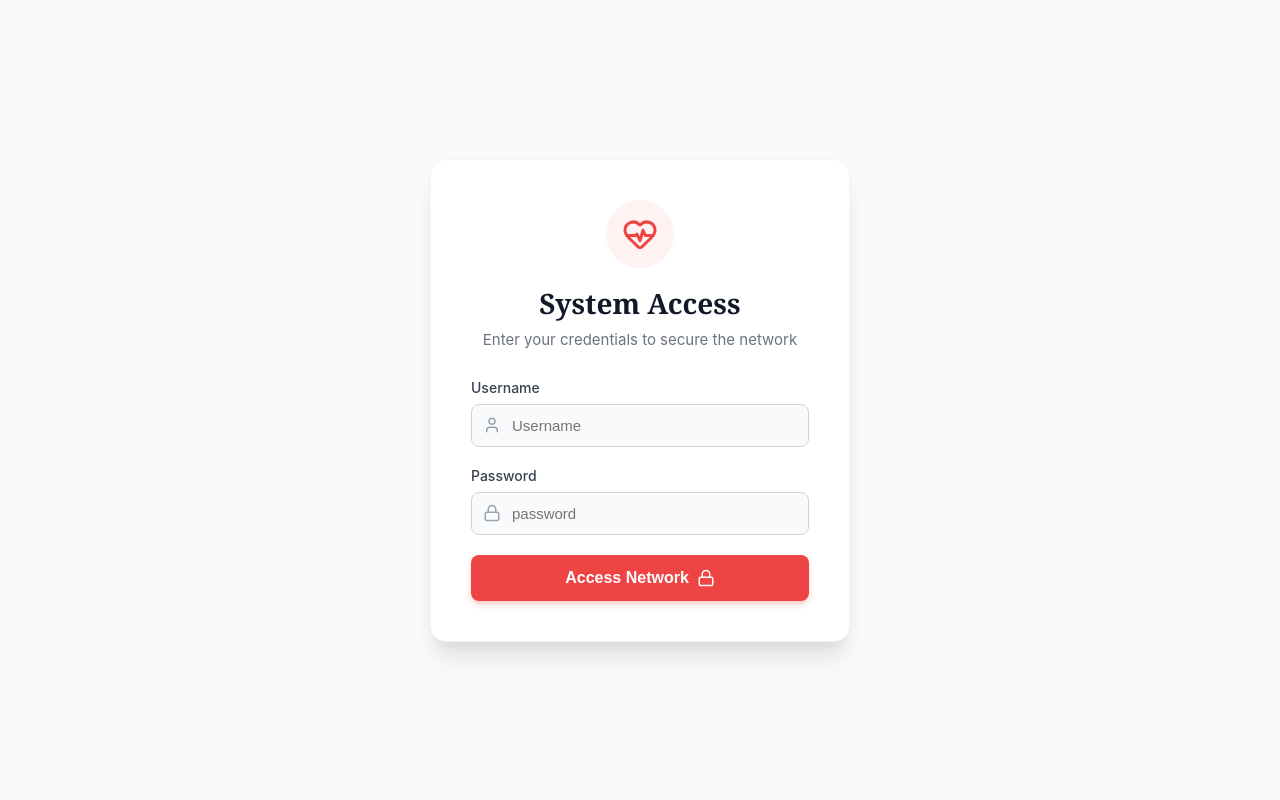
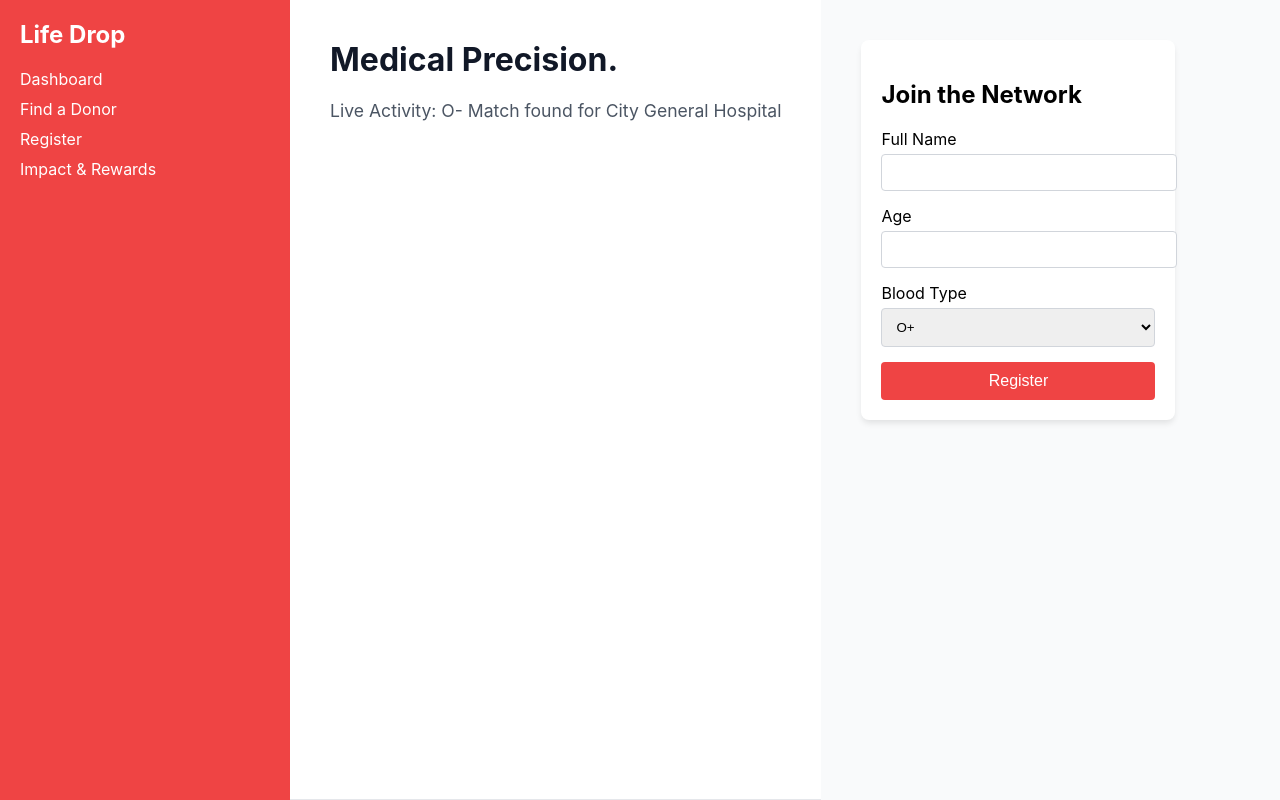
Before and after one commit to PavaniPatluri/Blood-Donor-Matching-System, a React (Vite) app: page / in a window 1280 px wide. Built offline with nearby package versions, Linux system fonts and the light colour scheme.

Commit message:
Remove login page and restore original app

```diff
--- a/src/App.jsx
+++ b/src/App.jsx
@@ -1,16 +1,9 @@
-import React, { useState } from 'react';
+import React from 'react';
 import Sidebar from './components/Sidebar';
 import Hero from './components/Hero';
 import DonorRegistration from './components/DonorRegistration';
-import Login from './components/Login';
 
 export default function App() {
-  const [isAuthenticated, setIsAuthenticated] = useState(false);
-
-  if (!isAuthenticated) {
-    return <Login onLogin={() => setIsAuthenticated(true)} />;
-  }
-
   return (
     <div className="app-container">
       <Sidebar />
```
